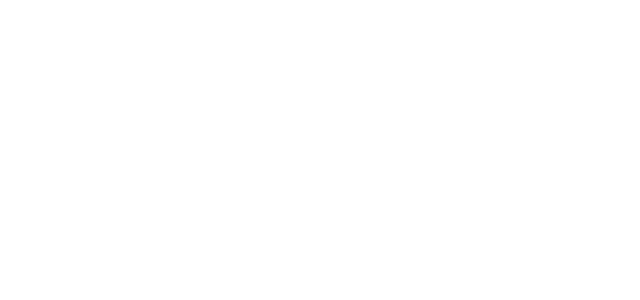
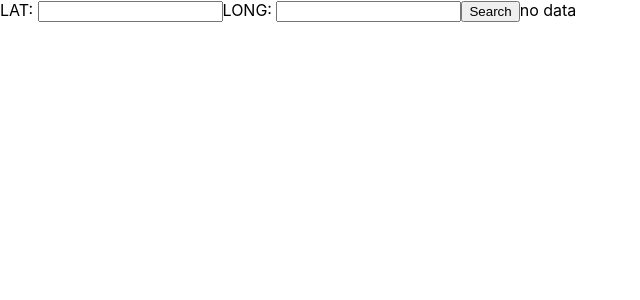
Before and after one commit to alenakatkova/celebrities-next-door, a React (Create React App) app: page / in a window 1280 px wide. Shown: the top 300 px of the page, without its empty margins (0-640 px from the left). Built offline with nearby package versions, Linux system fonts and the light colour scheme.

Commit message:
add input for lat and long

```diff
--- a/src/App.js
+++ b/src/App.js
@@ -1,9 +1,13 @@
-import React, { useState, useEffect } from 'react';
+import React, { Fragment, useState, useEffect } from 'react';
 import axios from 'axios';
 function App() {
   const [data, setData] = useState({ bindings: [] });
+  const [lat, setLat] = useState(undefined); // UNDEFINED??
+  const [long, setLong] = useState(undefined); // UNDEFINED??
+  const [query, setQuery] = useState(undefined); // UNDEFINED??
+
   useEffect(() => {
-      const query  = `
+      const q  = `
           SELECT DISTINCT ?person ?id ?name ?image ?lat ?long WHERE {
           ?person ?q foaf:Person.
 
@@ -18,7 +22,7 @@ function App() {
           ?address geo:long ?long.
 
           FILTER ( lang(?birthplace) = "en" )
-          FILTER ( ?lat > ${63} && ?lat < ${65} && ?long > ${10} && ?long < ${100} )
+          ${query}
           }
           LIMIT 10
       `;
@@ -30,29 +34,56 @@ function App() {
 
     instance.request({
       params: {
-        query: query
+        query: q
       },
     })
         .then(function (response) {
           if (response && response.data) {
             console.log(response.data);
+            setData({ bindings: [] });
             setData(response.data.results);
           }
         })
         .catch(function (error) {
           console.log(error);
         });
-  }, []);
+  }, [query]);
 
   return (
-      <ul>
+      <Fragment>
+        LAT: <input
+            type="text"
+            value={lat}
+            onChange={event => setLat(event.target.value)}
+        />
+        LONG: <input
+            type="text"
+            value={long}
+            onChange={event => setLong(event.target.value)}
+        />
+        <button
+            type="button"
+            onClick={() => {
+              setQuery(`FILTER ( ?lat > ${lat - 2} && ?lat < ${lat + 2} && ?long > ${long - 2} && ?long < ${long + 2} )`);
+            }}
+        >
+          Search
+        </button>
+        {data.bindings.length === 0
+            ? "no data"
+            : (<ul>
               {data.bindings.map(item => (
                   <li key={item.id.value}>
                     <p>{item.name.value}</p>
                     <img alt={item.name.value} width="300px;" src={item.image.value} />
                   </li>
               ))}
-      </ul>
+            </ul>)
+        }
+
+
+      </Fragment>
+
   );
 }
 export default App;
```
Lines whose indentation alone changed are shown as unchanged.
